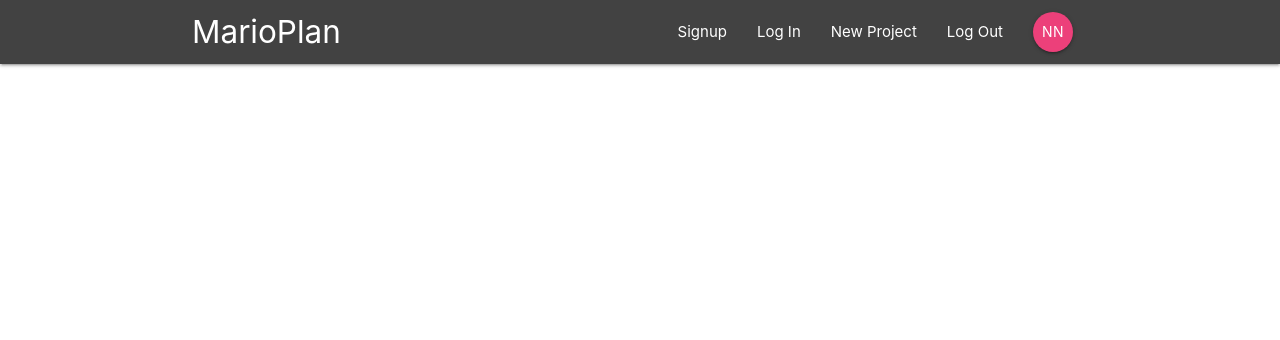
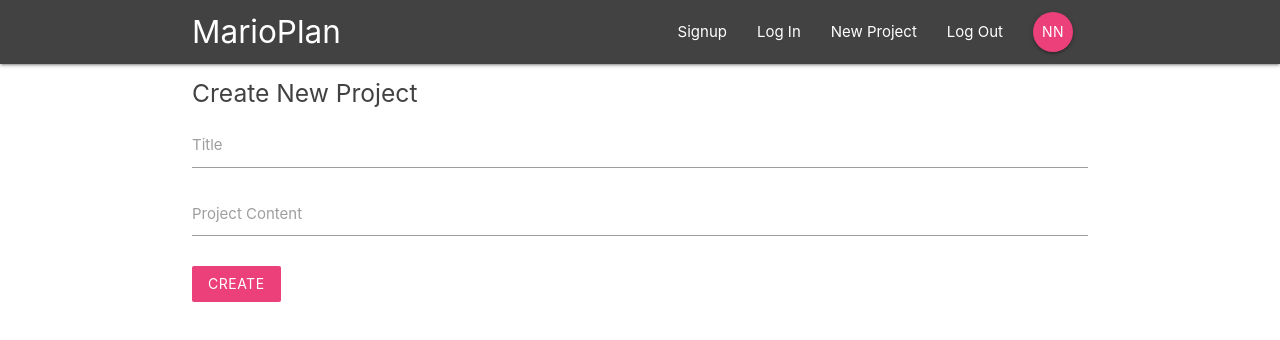
Before and after one commit to romankolivashko/project-plan, a React (Create React App) app: page /create in a window 1280 px wide. Shown: the top 340 px of the page. Built offline with nearby package versions, Linux system fonts and the light colour scheme.

Commit message:
Added CreateNewProject form

```diff
--- a/src/App.js
+++ b/src/App.js
@@ -5,6 +5,7 @@ import Dashboard from './components/dashboard/Dashboard'
 import ProjectDetails from './components/projects/ProjectDetails'
 import SignIn from './components/auth/SignIn';
 import SignUp from './components/auth/SignUp';
+import CreateProject from './components/projects/CreateProject';
 
 class App extends Component {
   render() {
@@ -17,6 +18,7 @@ class App extends Component {
             <Route path='/project/:id' component={ProjectDetails} />
             <Route path='/signin' component={SignIn} />
             <Route path='/signup' component={SignUp} />
+            <Route path='/create' component={CreateProject} />
           </Switch>
         </div>
       </BrowserRouter>
--- a/src/components/auth/SignIn.js
+++ b/src/components/auth/SignIn.js
@@ -1,4 +1,4 @@
-import React, { Component } from 'react';
+import React from 'react';
 
 class  SignIn extends React.Component {
   state = {
--- a/src/components/auth/SignUp.js
+++ b/src/components/auth/SignUp.js
@@ -1,4 +1,4 @@
-import React, { Component } from 'react';
+import React from 'react';
 
 class  SignUp extends React.Component {
   state = {
--- a/src/components/dashboard/Dashboard.js
+++ b/src/components/dashboard/Dashboard.js
@@ -1,4 +1,4 @@
-import React, { Component } from 'react';
+import React from 'react';
 import Notifications from './Notifications';
 import ProjectList from '../projects/ProjectList'
 
--- a/src/components/projects/CreateProject.js
+++ b/src/components/projects/CreateProject.js
@@ -0,0 +1,43 @@
+import React from 'react';
+
+class CreateProject extends React.Component {
+  state = {
+    title: '',
+    content: ''
+
+  }
+
+  handleChange = (e)=> {
+    this.setState({
+      [e.target.id]: e.target.value
+    })
+  }
+
+  handleSubmit = (e)=> {
+    e.preventDefault();
+    console.log(this.state);
+  }
+
+  render() {
+    return (
+      <div className="container">
+        <form onSubmit={this.handleSubmit} className="white">
+          <h5 className="grey-text text-darken-3">Create New Project</h5>
+          <div className="input-field">
+             <label htmlFor="title">Title</label>
+             <input type="text" id="title" onChange={this.handleChange} />
+          </div>
+          <div className="input-field">
+             <label htmlFor="content">Project Content</label>
+             <textarea name="content" id="content" className="materialize-textarea" onChange={this.handleChange}></textarea>
+          </div>
+          <div className="input-field">
+             <button className="btn pink lighten-1 z-depth-0">Create</button>
+          </div>
+        </form>
+      </div>
+    )
+  }
+}
+
+export default CreateProject;
```
